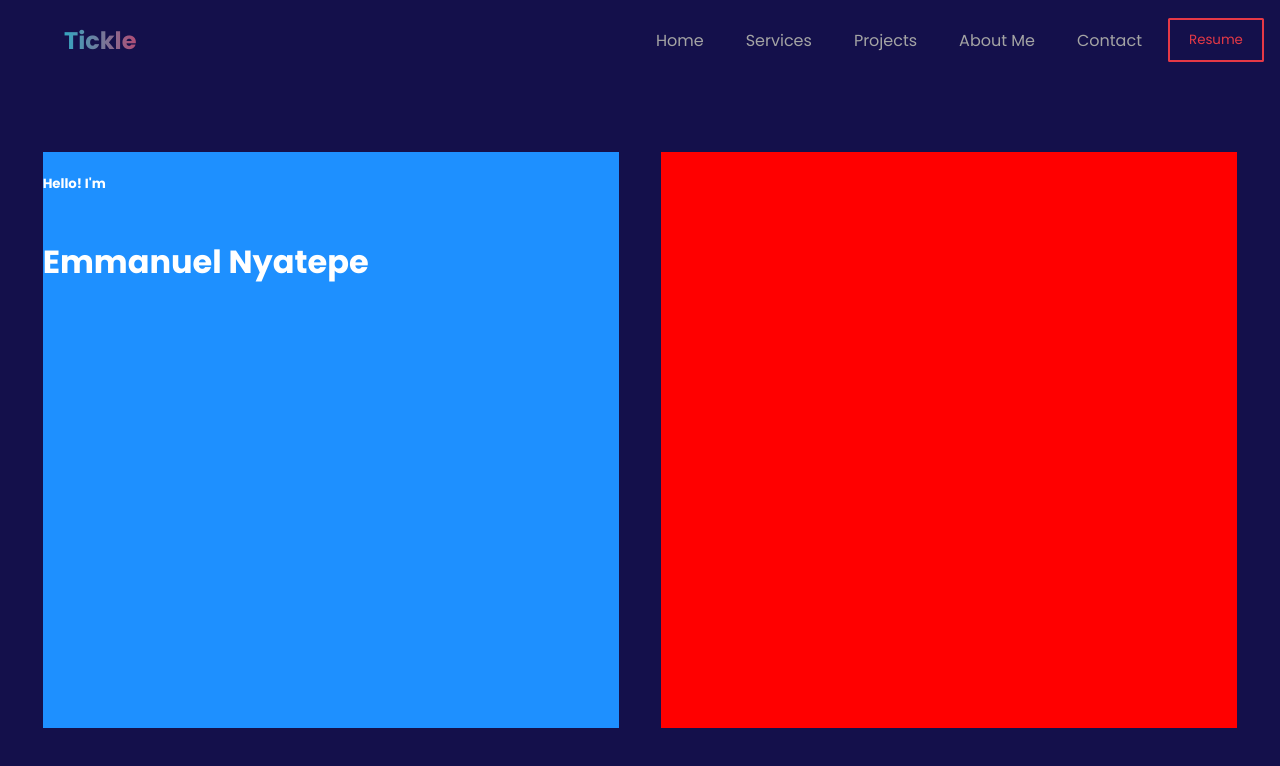
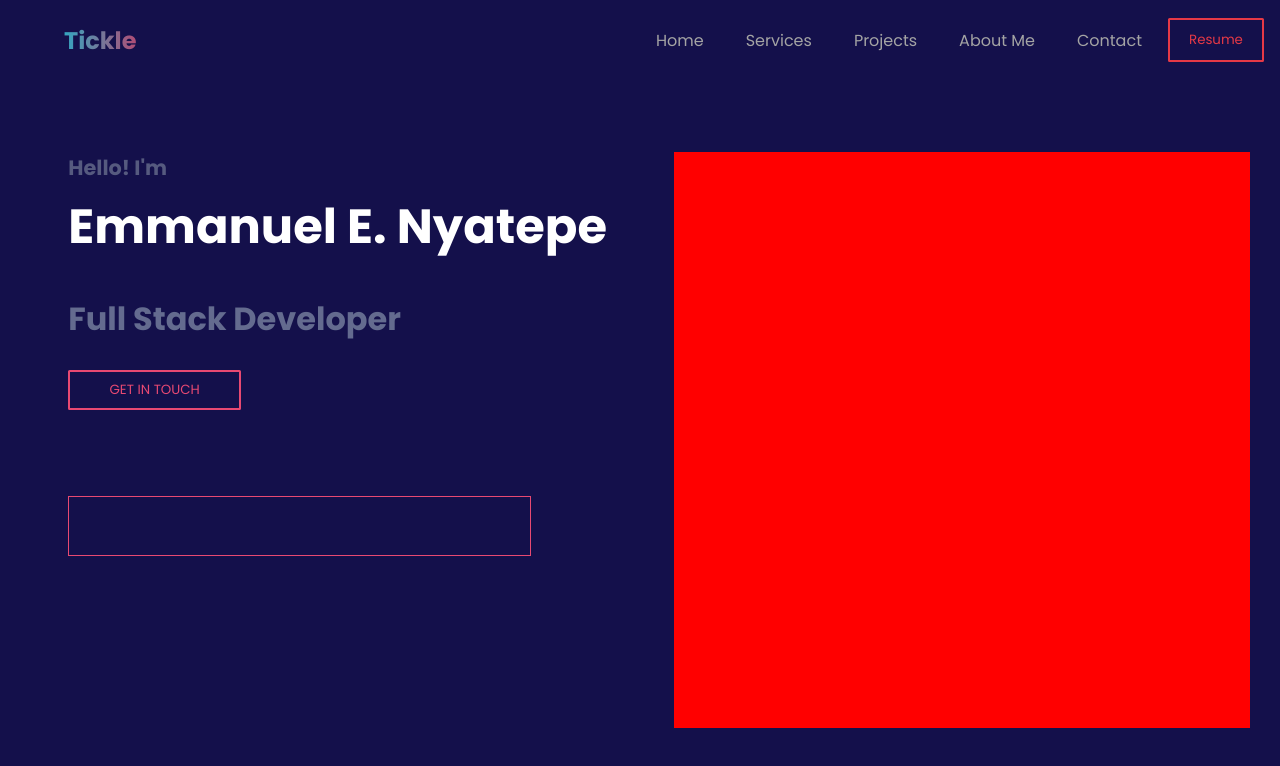
Before and after one commit to ellie-ctrl35/portfolio, a React (Create React App) app: page / in a window 1280 px wide. Shown: the top 766 px of the page. Built offline with nearby package versions, Linux system fonts and the light colour scheme.

Commit message:
intro text padding

```diff
--- a/src/pages/Hero.css
+++ b/src/pages/Hero.css
@@ -11,12 +11,46 @@
 .intro-text{
     height: 80%;
     width: 45%;
-    background: dodgerblue;
     display: flex;
     flex-direction: column;
+    padding-left: 3%;
 }
 .profile{
     height: 80%;
     width: 45%;
     background: red;
 }
+.hello-text{
+    color: #565a7f;
+    font-size: 1.3rem;
+    margin: 0%;
+}
+.name{
+    font-size: 3rem;
+    margin-top: 0.5rem;
+}
+h2{
+    color: #646b8f;
+    margin-top: 0rem;
+    font-size: 2rem;
+}
+.btn-git{
+    border: solid #e84972 2px;
+    width: 30%;
+    background: transparent;
+    height: 7%;
+    color: #e84972;
+    border-radius: 0.1rem;
+    font-family: 'Poppins';
+    transition: 1.5s;
+}
+.btn-git:hover{
+    background: #e84972;
+    color: #14104b;
+}
+.socials{
+    width: 80%;
+    height: 10%;
+    border: 1px solid #e84972;
+    margin-top: 15%;
+}
--- a/src/pages/HeroSection.jsx
+++ b/src/pages/HeroSection.jsx
@@ -5,8 +5,13 @@ const HeroSection = () => {
   return (
   <div className='container'>
    <div className="intro-text">
-    <h5>Hello! I'm</h5>
-    <h1>Emmanuel Nyatepe</h1>
+    <h5 className="hello-text">Hello! I'm</h5>
+    <h1 className="name">Emmanuel E. Nyatepe</h1>
+    <h2>Full Stack Developer</h2>
+    <button className="btn-git">GET IN TOUCH</button>
+    <div className="socials">
+
+    </div>
    </div>
    <div className="profile"></div>
   </div>)
```
